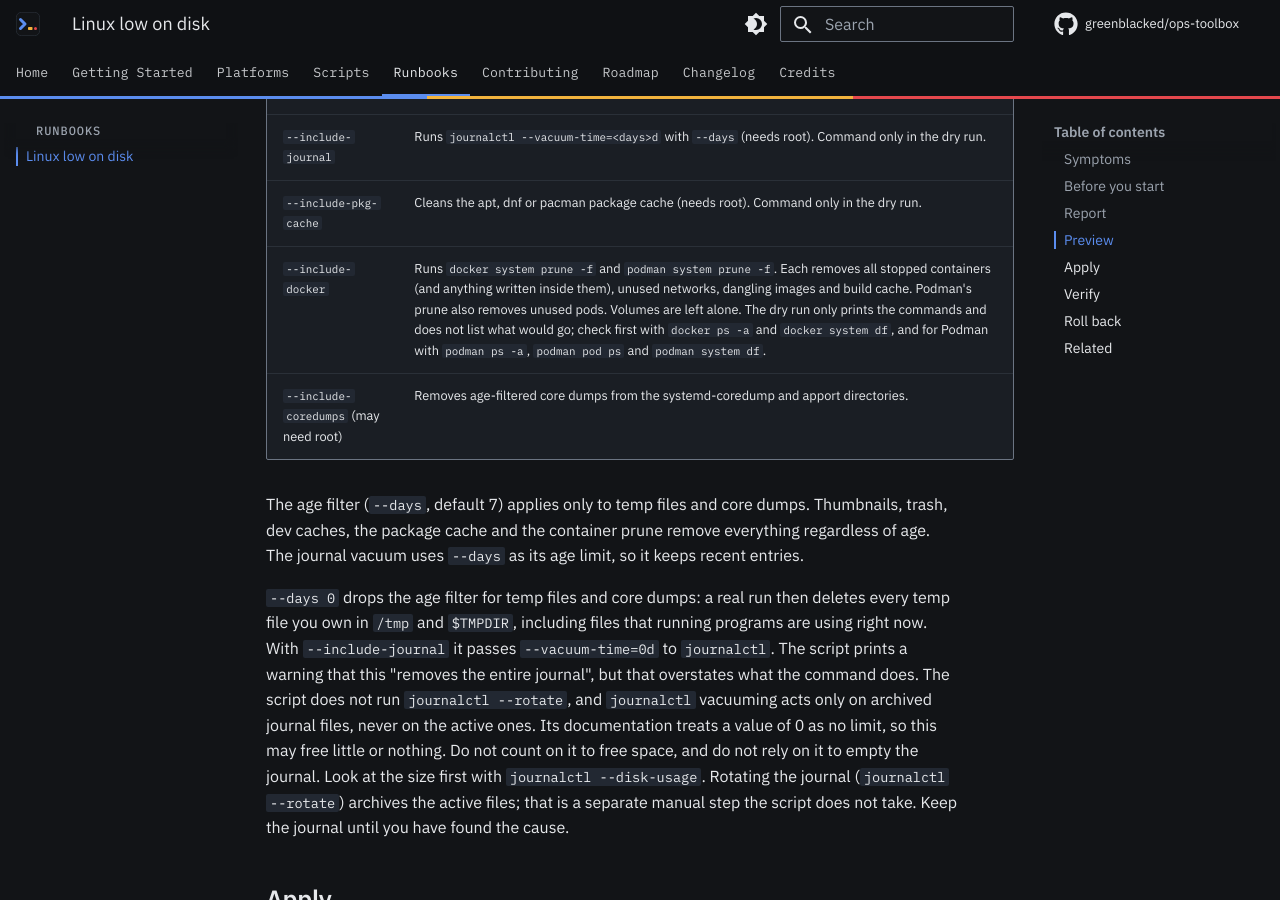
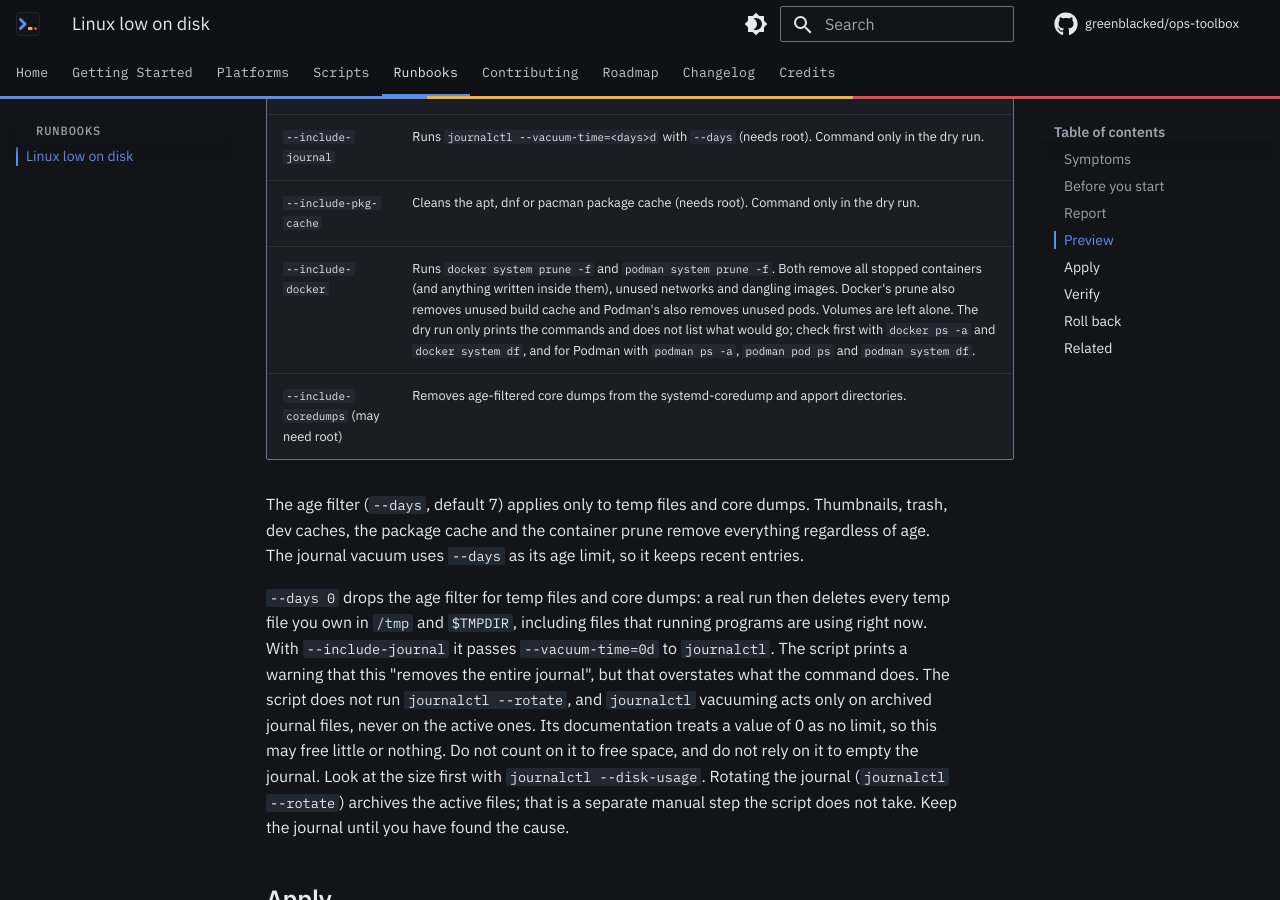
Before and after one commit to greenblacked/ops-toolbox, an MkDocs documentation site: the page built from docs/runbooks/linux-low-disk.md, in a window 1280 px wide and 900 px high, scrolled down 2399 px. Built offline with MkDocs 1.6.1 and Material for MkDocs 9.7.7, drawn with Linux system fonts in a browser that asks for light colours; comment, search, counter and statistics services are not loaded.

Commit message:
docs(runbooks): fix Podman prune build cache claim

```diff
--- a/docs/runbooks/linux-low-disk.md
+++ b/docs/runbooks/linux-low-disk.md
@@ -92,7 +92,7 @@ What each group does:
 | `--include-dev-caches` | Clears the pip, npm, yarn and Go module caches. Lists files for the `~/.cache` pip, yarn and go-build directories; the `pip3`, `npm`, `yarn` and `go` purges are command only. |
 | `--include-journal` | Runs `journalctl --vacuum-time=<days>d` with `--days` (needs root). Command only in the dry run. |
 | `--include-pkg-cache` | Cleans the apt, dnf or pacman package cache (needs root). Command only in the dry run. |
-| `--include-docker` | Runs `docker system prune -f` and `podman system prune -f`. Each removes all stopped containers (and anything written inside them), unused networks, dangling images and build cache. Podman's prune also removes unused pods. Volumes are left alone. The dry run only prints the commands and does not list what would go; check first with `docker ps -a` and `docker system df`, and for Podman with `podman ps -a`, `podman pod ps` and `podman system df`. |
+| `--include-docker` | Runs `docker system prune -f` and `podman system prune -f`. Both remove all stopped containers (and anything written inside them), unused networks and dangling images. Docker's prune also removes unused build cache and Podman's also removes unused pods. Volumes are left alone. The dry run only prints the commands and does not list what would go; check first with `docker ps -a` and `docker system df`, and for Podman with `podman ps -a`, `podman pod ps` and `podman system df`. |
 | `--include-coredumps` (may need root) | Removes age-filtered core dumps from the systemd-coredump and apport directories. |
 
 The age filter (`--days`, default 7) applies only to temp files and core
```
